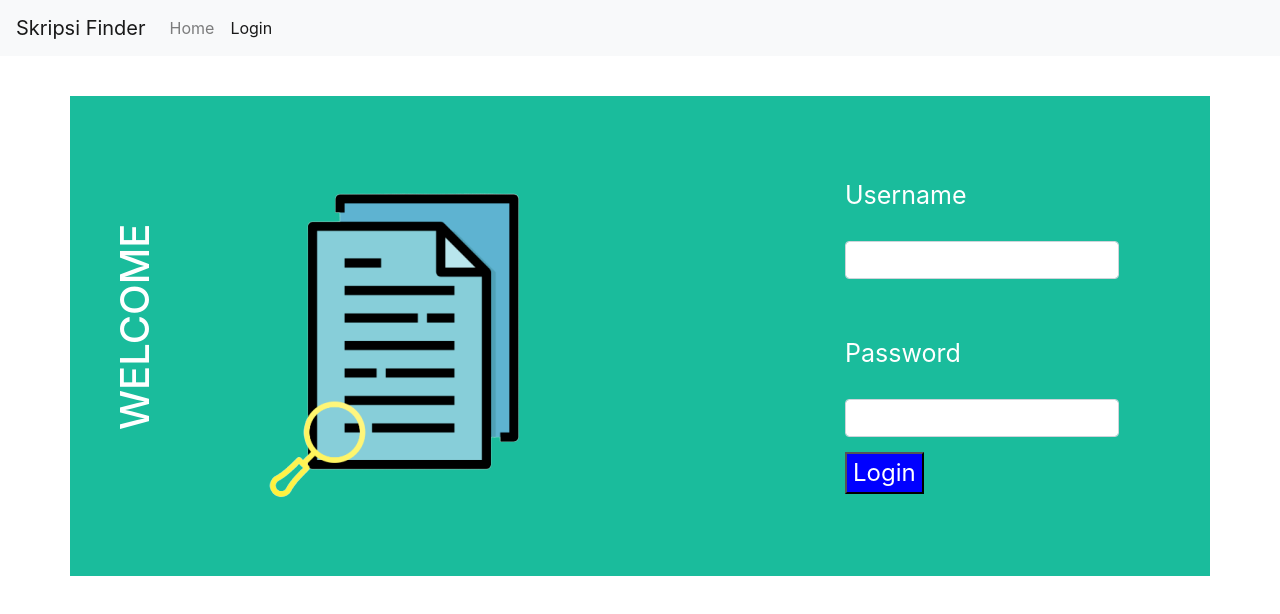
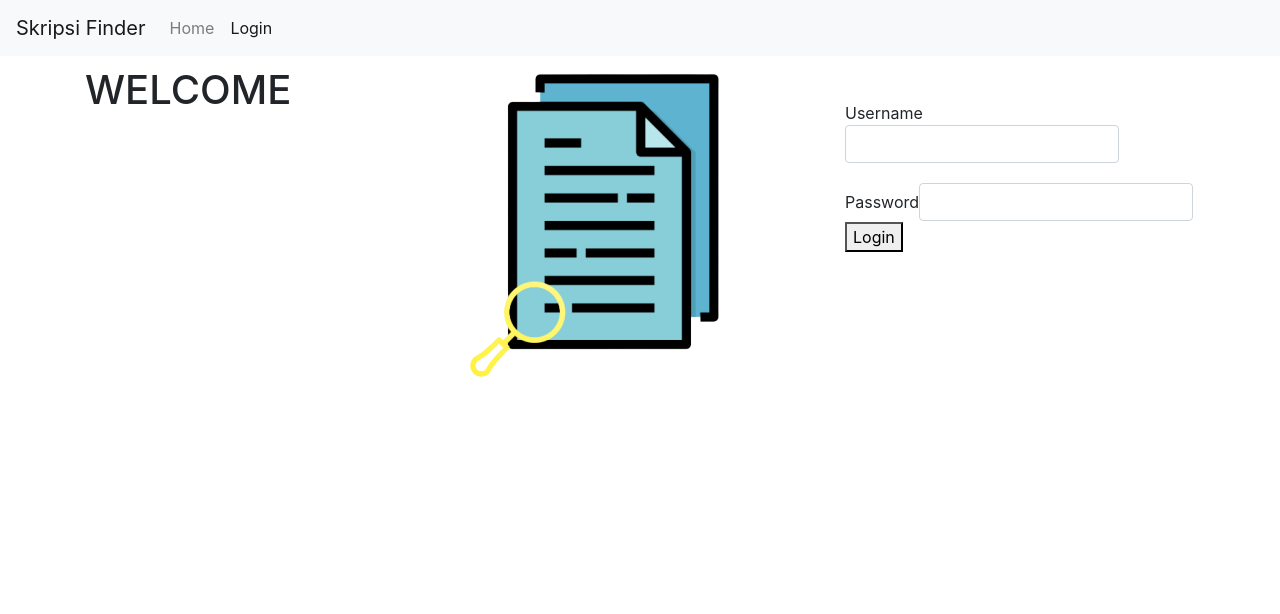
Before and after one commit to fardil/SkripsiFinder, a React (Create React App) app: page /Login in a window 1280 px wide. Shown: the top 614 px of the page. Built offline with nearby package versions, Linux system fonts and the light colour scheme.

Commit message:
layouting

```diff
--- a/src/Assets/style.css
+++ b/src/Assets/style.css
@@ -1,13 +1,4 @@
 /* css homepage */
-
-/* .WebContainer{
-  width: 100%;
-  height: auto;
-} */
-
-/* .container1{
-  overflow: hidden;
-} */
 
 .header {
   height: 300px;
@@ -105,8 +96,8 @@ input#npmBar{
   /* transform: translateY(-10px);  */
   width: 200px;
   margin-left: 820px;
+}
 
-}
 .row{
   margin-top: 10px;
 }
@@ -123,52 +114,6 @@ input#npmBar{
   grid-template-columns: auto auto;
 }
 
-/* css login */
-.container#login{
-  height:480px;
-  margin-top: 40px;
-  margin-bottom: 50px;
-  background-color:#1abc9c;
-  justify-content: space-between;
-  flex-direction: column;
-  display: flex;
-}
-
-img{
-  width: 577;
-  height: 433;
-  margin-top: 80px;
-  margin-left: -200px;
-}
-
-.welcome{
-  transform: rotate(-90deg);
-  margin-left: -250px;
-  color: white;
-}
-
-.btn-login{
-  justify-content: flex-end;
-  display: flex;
-  margin-bottom: 25px;
-  margin-top: 30px;
-  font-size: 24px;
-  background-color: blue;
-  color: white;
-
-}
-
-.form-word{
-  margin-left: 0px;
-  margin-top: -90px;
-  font-size: 25px;
-  color: white;
-}
-
-.form-group{
-  margin-top: 120px;
-  width: 100px;
-}
 
 /* css skripsi */
 
@@ -203,3 +148,90 @@ article#abstrak{
   margin-top: 35px;
   margin-left: 10px;
 }
+
+.container#skripsi{
+  height:480px;
+  margin-top: 40px;
+  margin-bottom: 50px;
+  background-color:#1abc9c;
+  justify-content: space-between;
+  flex-direction: column;
+  display: flex;
+}
+
+
+/* .dropdown#tahun{
+  margin-top: -80px;
+  margin-bottom: 90px;
+  /* margin-inline-start: 550px; */
+  /* transform: translateY(-10px);  */
+  /* width: 100px;
+  margin-left: 820px;
+} */
+
+/* .dropdown#peminatan{
+  margin-top: -80px;
+  margin-bottom: 90px;
+  /* margin-inline-start: 550px; */
+  /* transform: translateY(-10px);  */
+  /* width: 200px;
+  margin-left: 820px;
+
+}  */
+
+/* .WebContainer{
+  width: 100%;
+  height: auto;
+} */
+
+/* .container1{
+  overflow: hidden;
+} */
+
+
+/* css login
+.container#login{
+  height:480px;
+  margin-top: 40px;
+  margin-bottom: 50px;
+  background-color:#1abc9c;
+  justify-content: space-between;
+  flex-direction: column;
+  display: flex;
+}
+
+img{
+  width: 577;
+  height: 433;
+  margin-top: 80px;
+  margin-left: -200px;
+}
+
+.welcome{
+  transform: rotate(-90deg);
+  margin-left: -250px;
+  color: white;
+}
+
+.btn-login{
+  justify-content: flex-end;
+  display: flex;
+  margin-bottom: 25px;
+  margin-top: 30px;
+  font-size: 22px;
+  background-color: #EEE82C;
+  color: black;
+
+}
+
+.form-word{
+  margin-left: 0px;
+  margin-top: -90px;
+  font-size: 25px;
+  color: white;
+}
+
+.form-group{
+  margin-top: 120px;
+  width: 100px;
+} */
--- a/src/Pages/skripsi.js
+++ b/src/Pages/skripsi.js
@@ -20,15 +20,15 @@ return (
                 <li className="nav-item">
                     <a className="nav-link" href="/">Home</a>
                 </li>
-                <li className="nav-item">
+                {/* <li className="nav-item">
                     <a className="nav-link" href="login">Login</a>
-                </li>
+                </li> */}
             </ul>
         </div>
       </nav>
 
       {/* container */}
-      <div className="container" id="login">
+      <div className="container" id="skripsi">
             <MDBRow>
                 <MDBCol md="4">
                    <img className="imgSkripsi" src='./formatskripsi.jpg'></img>
```
